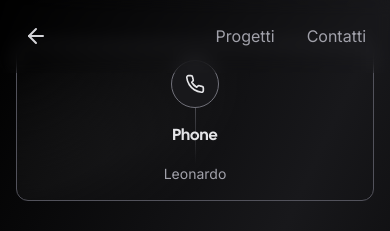
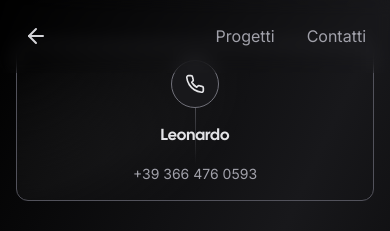
Before and after one commit to CliqueSRL/clique.website, a Next.js app: page /contact in a window 390 px wide. Shown: the top 231 px of the page. Built offline with nearby package versions, Linux system fonts and the light colour scheme; no server answers; what tailwindcss-debug-screens would draw is missing.

Commit message:
Updated phone contact

```diff
--- a/app/contact/page.tsx
+++ b/app/contact/page.tsx
@@ -8,8 +8,8 @@ const socials = [
   {
     icon: <Phone size={20} />,
     href: "tel:+393664760593",
-    handle: "Phone",
-    label: "Leonardo",
+    handle: "Leonardo",
+    label: "+39 366 476 0593",
   },
   {
     icon: <Mail size={20} />,
```
